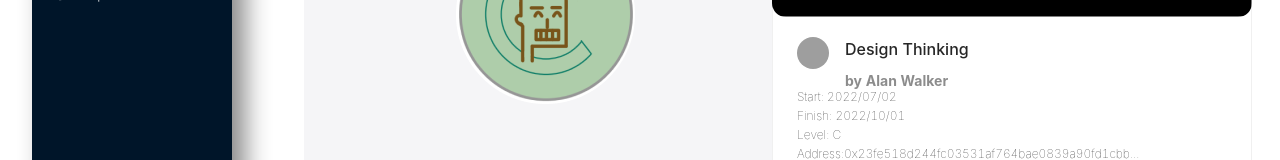
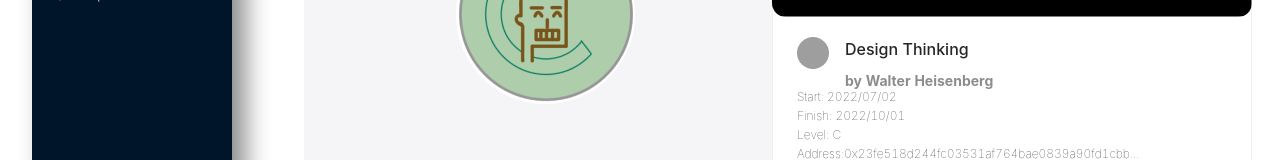
Before and after one commit to creeep123/PoLA, a React (Create React App) app: page /pola/detail in a window 1280 px wide. Shown: the part 386-546 px from the top of the page. Built offline with nearby package versions, Linux system fonts and the light colour scheme; grey boxes are pictures that could not be loaded.

Commit message:
fix: some issue related publish

```diff
--- a/src/components/courseList.jsx
+++ b/src/components/courseList.jsx
@@ -11,6 +11,7 @@ const CourseList = (props) => {
   const data = allCourses;
   const courseListData =
     listType === 'published' ? publishedCourses : enrolledCourses;
+  // const courseListData = allCourses
 
   const handleDropCourse = (droppingCourseName) => {
     enrolledCourses.splice(enrolledCourses.indexOf(droppingCourseName), 1);
--- a/src/pages/Course/index.js
+++ b/src/pages/Course/index.js
@@ -14,16 +14,16 @@ const Course = () => {
   const listType = role === 'student' ? 'enrolled' : 'published';
 
   const handlePublish = () => {
-    allCourses.push({
-      courseName: 'Build Facebook',
-      teacher: 'Mark Zuckerberg',
-    });
+    // allCourses.push({
+    //   courseName: 'Build Facebook',
+    //   teacher: 'Mark Zuckerberg',
+    // });
     polaContext.setStore({
       ...polaContext.store,
-      // allCourses: [
-      //   ...allCourses,
-      //   { courseName: newCourseName, teacher: 'Mark Zuckerberg' },
-      // ],
+      allCourses: [
+        ...allCourses,
+        // { courseName: newCourseName, teacher: 'Mark Zuckerberg' },
+      ],
       publishedCourses: [...publishedCourses, newCourseName],
     });
     message.success(`Publish ${newCourseName} Successfully`);
--- a/src/pages/PolaDetail/index.js
+++ b/src/pages/PolaDetail/index.js
@@ -53,7 +53,7 @@ const PolaDetailPage = () => {
               <Meta
                 title={`Design Thinking`}
                 avatar={<Avatar src="https://joeschmoe.io/api/v1/random" />}
-                description="by Alan Walker"
+                description="by Walter Heisenberg"
               />
               <p>Start: 2022/07/02</p>
               <p>Finish: 2022/10/01</p>
```
